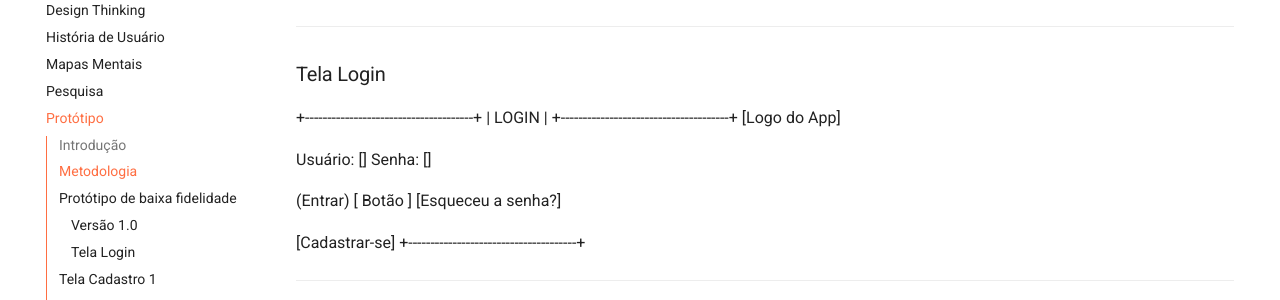
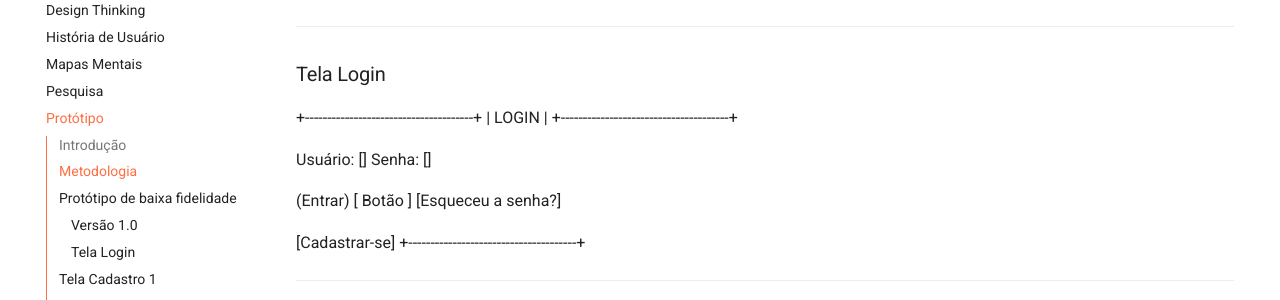
Before and after one commit to Projetos-de-Extensao/PFE_25.2_8002_VI, an MkDocs documentation site: the page built from docs/_Design Thinking/prototipo_baixa_fidelidade.md, in a window 1280 px wide and 900 px high, scrolled down 516 px. Shown: the part 152-452 px from the top of the window. Built offline with MkDocs 1.6.1 and Material for MkDocs 9.7.7, drawn with Linux system fonts in a browser that asks for light colours.

Commit message:
Update prototipo_baixa_fidelidade.md

```diff
--- a/docs/_Design Thinking/prototipo_baixa_fidelidade.md
+++ b/docs/_Design Thinking/prototipo_baixa_fidelidade.md
@@ -23,7 +23,6 @@ Iniciamos o projeto através dos levantamentos iniciais da equipe, após discuss
 +--------------------------------------+
 | LOGIN |
 +--------------------------------------+
-[Logo do App]
 
 Usuário: []
 Senha: []
```
